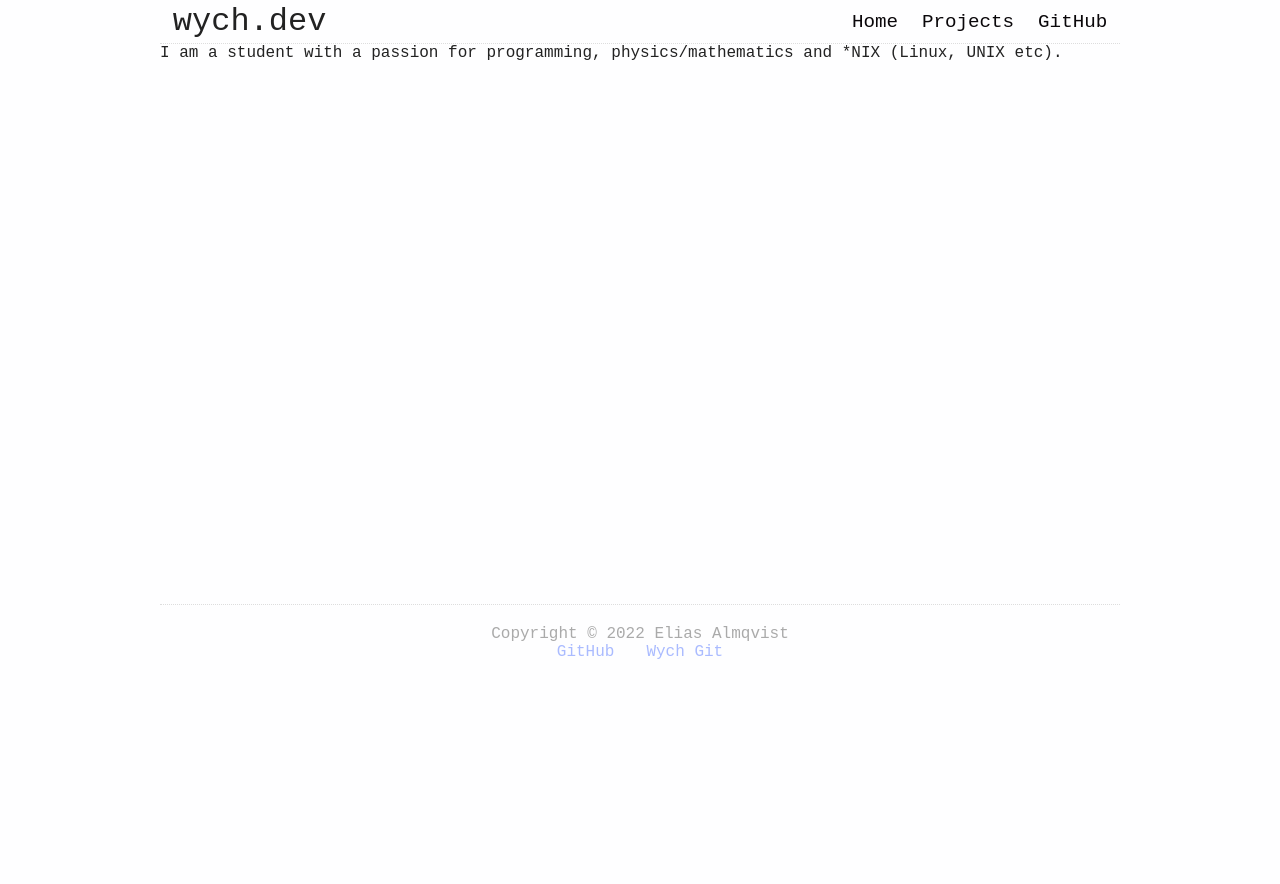
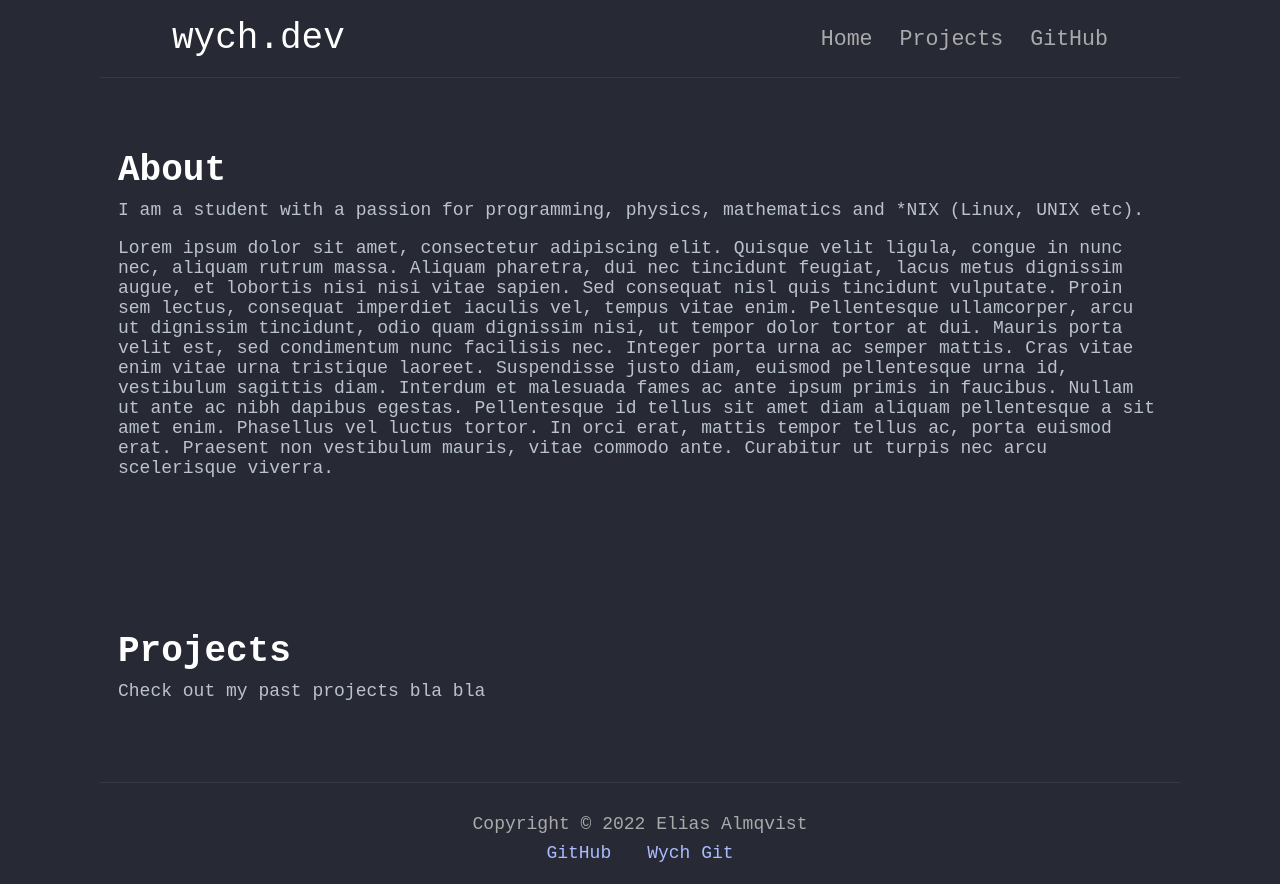
Before and after one commit to almqv/wychdev-nextjs, a Next.js app: page / in a window 1280 px wide. Before the commit the page ends 800 px from the top, so only its background shows below. Built offline with nearby package versions, Linux system fonts and the light colour scheme.

Commit message:
Dark mode

```diff
--- a/components/header.tsx
+++ b/components/header.tsx
@@ -5,10 +5,10 @@ const Header = styled.header`
 	display: flex;
 	align-items: center;
 	border-bottom: var(--border-size) var(--border-type) var(--border-color);
-	padding: var(--v-uni-padding) var(--h-uni-padding);
+	padding: 1rem 4rem;
+	gap: 2rem;
 
 	h1 {
-		font-size: 2rem;
 		font-weight: normal;
 	}
 
--- a/pages/index.tsx
+++ b/pages/index.tsx
@@ -1,11 +1,36 @@
 import type {NextPageWithLayout} from './_app'
 import type { ReactElement } from 'react'
 import Layout from '../components/layout'
+import styled from 'styled-components'
+
+const Section = styled.section`
+	display: flex;
+	justify-content: center;
+	flex-direction: column;
+	padding: 4rem 1rem;
+
+	h2 {
+		font-size: 2rem;
+	}
+
+	p {
+		color: var(--fg);
+	}
+`
 
 const Page: NextPageWithLayout = () => {
 	return (
 		<>
-			<p>I am a student with a passion for programming, physics/mathematics and *NIX (Linux, UNIX etc).</p>
+			<Section>
+				<h2 id="about">About</h2>
+				<p>I am a student with a passion for programming, physics, mathematics and *NIX (Linux, UNIX etc). </p>
+				<p>Lorem ipsum dolor sit amet, consectetur adipiscing elit. Quisque velit ligula, congue in nunc nec, aliquam rutrum massa. Aliquam pharetra, dui nec tincidunt feugiat, lacus metus dignissim augue, et lobortis nisi nisi vitae sapien. Sed consequat nisl quis tincidunt vulputate. Proin sem lectus, consequat imperdiet iaculis vel, tempus vitae enim. Pellentesque ullamcorper, arcu ut dignissim tincidunt, odio quam dignissim nisi, ut tempor dolor tortor at dui. Mauris porta velit est, sed condimentum nunc facilisis nec. Integer porta urna ac semper mattis. Cras vitae enim vitae urna tristique laoreet. Suspendisse justo diam, euismod pellentesque urna id, vestibulum sagittis diam. Interdum et malesuada fames ac ante ipsum primis in faucibus. Nullam ut ante ac nibh dapibus egestas. Pellentesque id tellus sit amet diam aliquam pellentesque a sit amet enim. Phasellus vel luctus tortor. In orci erat, mattis tempor tellus ac, porta euismod erat. Praesent non vestibulum mauris, vitae commodo ante. Curabitur ut turpis nec arcu scelerisque viverra. </p>
+			</Section>
+
+			<Section>
+				<h2>Projects</h2>
+				<p>Check out my past projects bla bla</p>
+			</Section>
 		</>
 	)
 }
--- a/styles/globals.css
+++ b/styles/globals.css
@@ -1,20 +1,21 @@
 :root {
-	font-size: 16px;
-	--border-type: dotted;
+	font-size: 18px;
+	--border-type: solid;
 	--border-size: 1px;
-	--border-color: #ddd;
+	--border-color: #373a44;
 	--border-radius: 1rem;
 
 	--content-max-width: 60rem;
 	--h-uni-padding: .8rem;
 	--v-uni-padding: .2rem;
 
-	--fg: #222;
+	--fg: #bbc2cf;
+	--fg-emph: #fff;
 	--fg-faded: #aaa;
-	--fg-button: #0a070a;
+	--fg-button: var(--fg-faded);
 	--fg-link: #abf;
 
-	--bg: #fefeff;
+	--bg: #272a34;
 	color: var(--fg);
 }
 
@@ -44,3 +45,10 @@ a {
 main {
 	min-height: 70vh;
 }
+
+h1, h2, h3, h4, h5 {
+	color: var(--fg-emph);
+}
+p {
+	margin: .5rem 0;
+}
```
